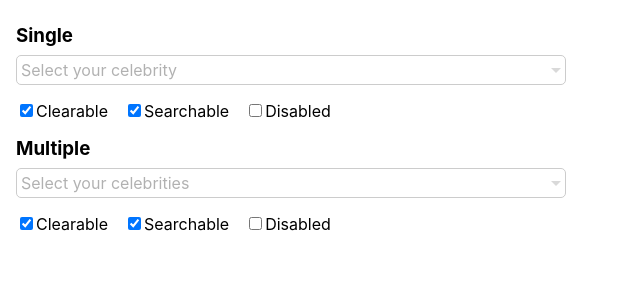
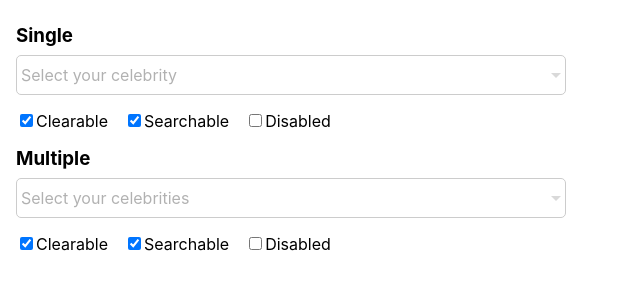
Before and after one commit to dinhlam2000/hive-dropdown, a React (Create React App) app: page / in a window 1280 px wide. Shown: the top 300 px of the page, without its empty margins (0-640 px from the left). Built offline with nearby package versions, Linux system fonts and the light colour scheme.

Commit message:
minor css change

```diff
--- a/src/components/Select/Select.css
+++ b/src/components/Select/Select.css
@@ -62,6 +62,7 @@
   border-radius: 5px;
   border: 1px solid #ccc;
   cursor: pointer;
+  min-height: 30px;
 }
 
 .select-control-focus {
```
